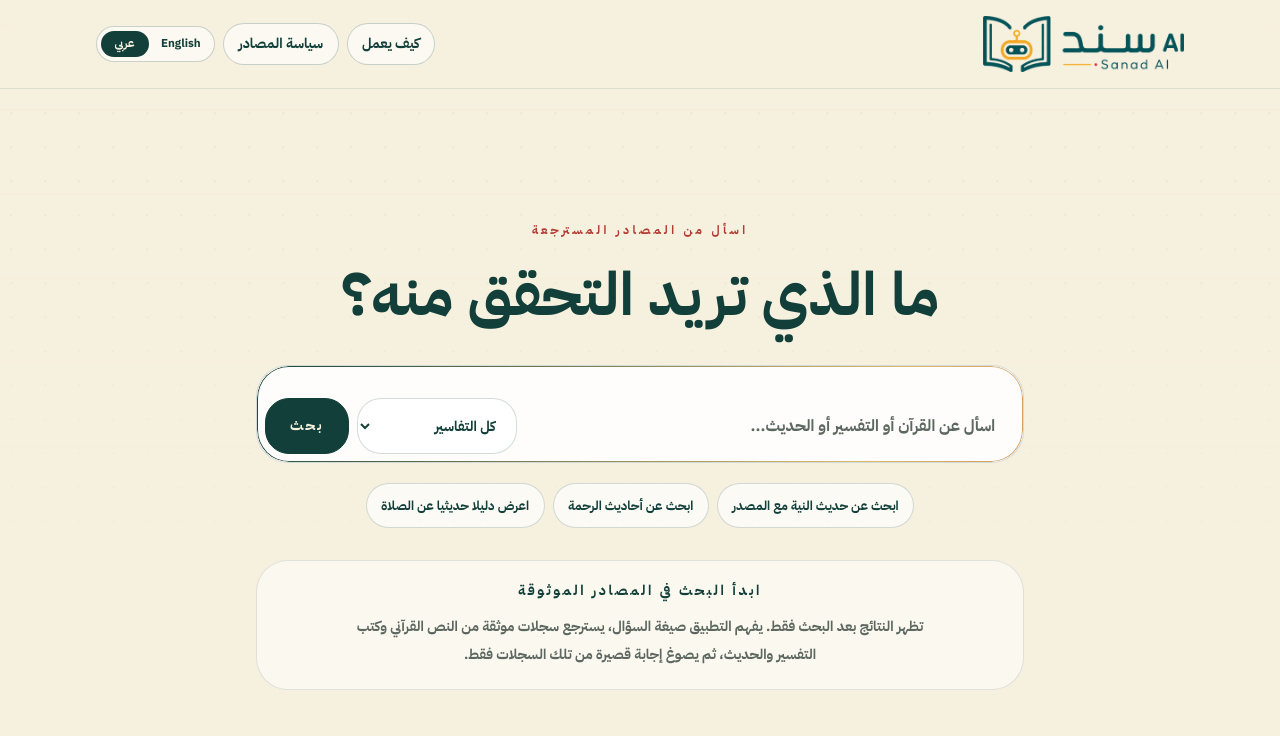
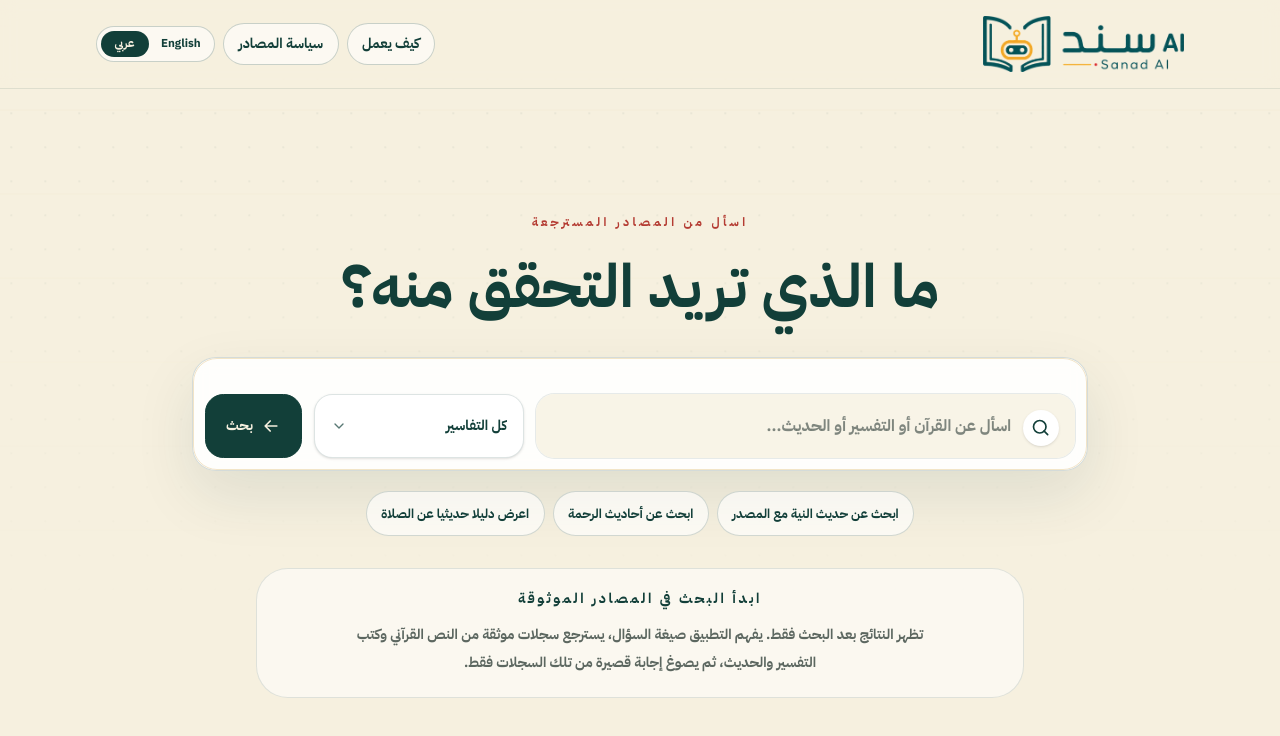
Before and after one commit to Abdulrahman84/quran-hadith-ai, a Next.js app: page / in a window 1280 px wide. Shown: the top 736 px of the page. Built offline with nearby package versions, Linux system fonts and the light colour scheme.

Commit message:
Refine home search form design

```diff
--- a/src/app/globals.css
+++ b/src/app/globals.css
@@ -181,7 +181,6 @@ html[dir="rtl"] body {
   border: 1px solid color-mix(in srgb, var(--color-green) 18%, transparent);
 }
 
-.search-shell::before,
 .answer-preview::before {
   content: "";
   position: absolute;
@@ -200,6 +199,15 @@ html[dir="rtl"] body {
   mask-composite: exclude;
   pointer-events: none;
   animation: trace-border 5.8s ease-in-out infinite;
+}
+
+.search-shell::before {
+  content: "";
+  position: absolute;
+  inset: 0;
+  border-radius: inherit;
+  border: 1px solid color-mix(in srgb, var(--color-gold) 38%, transparent);
+  pointer-events: none;
 }
 
 .search-shell > *,
--- a/src/app/page.tsx
+++ b/src/app/page.tsx
@@ -248,7 +248,7 @@ export default function Home() {
         ) : null}
 
         <form
-          className={`search-shell animate-rise w-full max-w-3xl rounded-[2rem] bg-white/86 p-2 text-start backdrop-blur ${
+          className={`search-shell animate-rise w-full max-w-4xl rounded-[1.5rem] bg-white/90 p-3 text-start shadow-[0_24px_60px_rgba(18,63,57,0.10)] backdrop-blur ${
             hasScenario ? "" : "mt-8 [animation-delay:160ms]"
           }`}
           onSubmit={handleSubmit}
@@ -256,9 +256,15 @@ export default function Home() {
           <label className="sr-only" htmlFor="question">
             {t("home.inputLabel")}
           </label>
-          <div className="flex flex-col items-stretch gap-2 sm:flex-row sm:items-end">
+          <div className="grid gap-3 lg:grid-cols-[minmax(0,1fr)_210px_auto] lg:items-stretch">
+            <div className="flex min-h-16 items-start gap-3 rounded-[1.15rem] bg-[var(--color-sand)]/70 px-4 py-3 ring-1 ring-[var(--color-green)]/10 transition focus-within:bg-white focus-within:ring-[var(--color-gold)]">
+              <span className="mt-1 grid h-9 w-9 shrink-0 place-items-center rounded-full bg-white text-[var(--color-green)] shadow-sm" aria-hidden="true">
+                <svg className="h-5 w-5" fill="none" viewBox="0 0 24 24">
+                  <path d="m20 20-4.5-4.5M18 10.5a7.5 7.5 0 1 1-15 0 7.5 7.5 0 0 1 15 0Z" stroke="currentColor" strokeLinecap="round" strokeWidth="2" />
+                </svg>
+              </span>
               <textarea
-              className="query-textarea min-h-14 flex-1 resize-none rounded-[1.5rem] bg-transparent px-5 py-4 text-base font-bold leading-6 outline-none placeholder:text-[var(--color-muted)]"
+                className="query-textarea min-h-10 flex-1 resize-none bg-transparent py-2 text-base font-black leading-6 text-[var(--color-green)] outline-none placeholder:text-[var(--color-muted)]/78"
                 id="question"
                 onChange={(event) => setQuestion(event.target.value)}
                 onKeyDown={handleQuestionKeyDown}
@@ -267,11 +273,14 @@ export default function Home() {
                 rows={1}
                 value={question}
               />
+            </div>
+
+            <div className="relative flex min-h-16 items-center rounded-[1.15rem] border border-[var(--color-green)]/14 bg-white px-4 shadow-sm">
               <label className="sr-only" htmlFor="tafsir-source">
                 {t("home.tafsirSourceLabel")}
               </label>
               <select
-              className="min-h-14 rounded-[1.5rem] border border-[var(--color-green)]/18 bg-white px-4 text-sm font-black text-[var(--color-green)] outline-none"
+                className="w-full appearance-none bg-transparent py-2 pe-8 text-sm font-black text-[var(--color-green)] outline-none disabled:opacity-60"
                 id="tafsir-source"
                 disabled={isRetrieving}
                 onChange={(event) => handleTafsirSourceChange(event.target.value as TafsirSourceSelection)}
@@ -284,12 +293,20 @@ export default function Home() {
                   </option>
                 ))}
               </select>
+              <svg className="pointer-events-none absolute end-4 h-4 w-4 text-[var(--color-green)]/70" fill="none" viewBox="0 0 24 24" aria-hidden="true">
+                <path d="m6 9 6 6 6-6" stroke="currentColor" strokeLinecap="round" strokeLinejoin="round" strokeWidth="2" />
+              </svg>
+            </div>
+
             <button
-              className="min-h-14 rounded-[1.5rem] border border-[var(--color-green)] bg-[var(--color-green)] px-6 text-sm font-black uppercase tracking-[0.16em] text-[var(--color-sand)] transition duration-300 hover:-translate-y-0.5 hover:bg-[var(--color-ink)] disabled:cursor-wait disabled:opacity-75"
+              className="inline-flex min-h-16 items-center justify-center gap-2 rounded-[1.15rem] border border-[var(--color-green)] bg-[var(--color-green)] px-5 text-sm font-black text-[var(--color-sand)] transition duration-300 hover:-translate-y-0.5 hover:bg-[var(--color-ink)] disabled:cursor-wait disabled:opacity-75"
               disabled={isRetrieving}
               type="submit"
             >
-              {isRetrieving ? t("home.scan") : t("home.search")}
+              <svg className="h-5 w-5 rtl:rotate-180" fill="none" viewBox="0 0 24 24" aria-hidden="true">
+                <path d="M5 12h14M13 6l6 6-6 6" stroke="currentColor" strokeLinecap="round" strokeLinejoin="round" strokeWidth="2" />
+              </svg>
+              <span>{isRetrieving ? t("home.scan") : t("home.search")}</span>
             </button>
           </div>
         </form>
```
Lines whose indentation alone changed are shown as unchanged.
